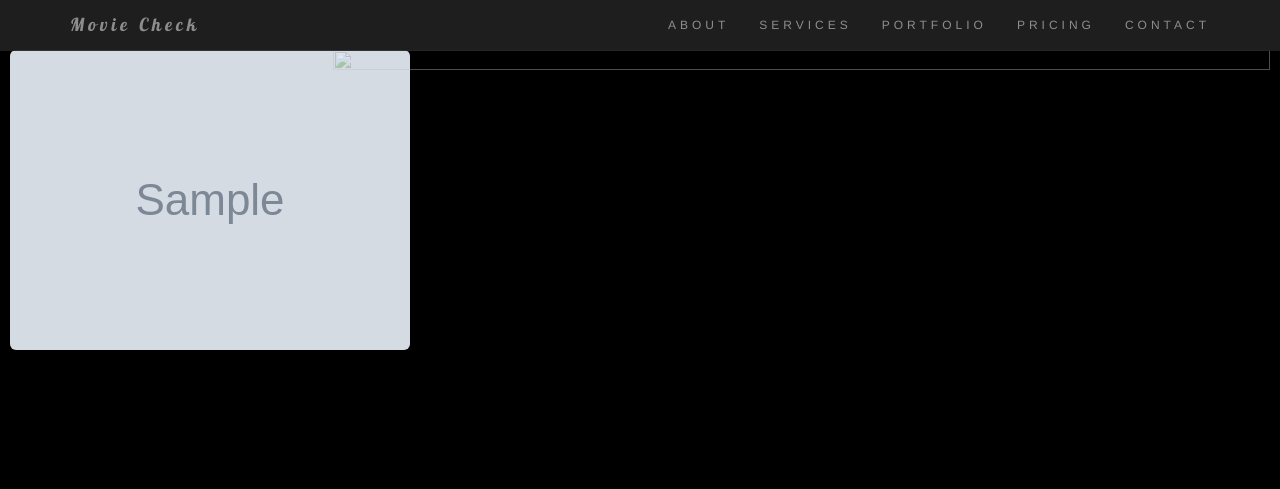
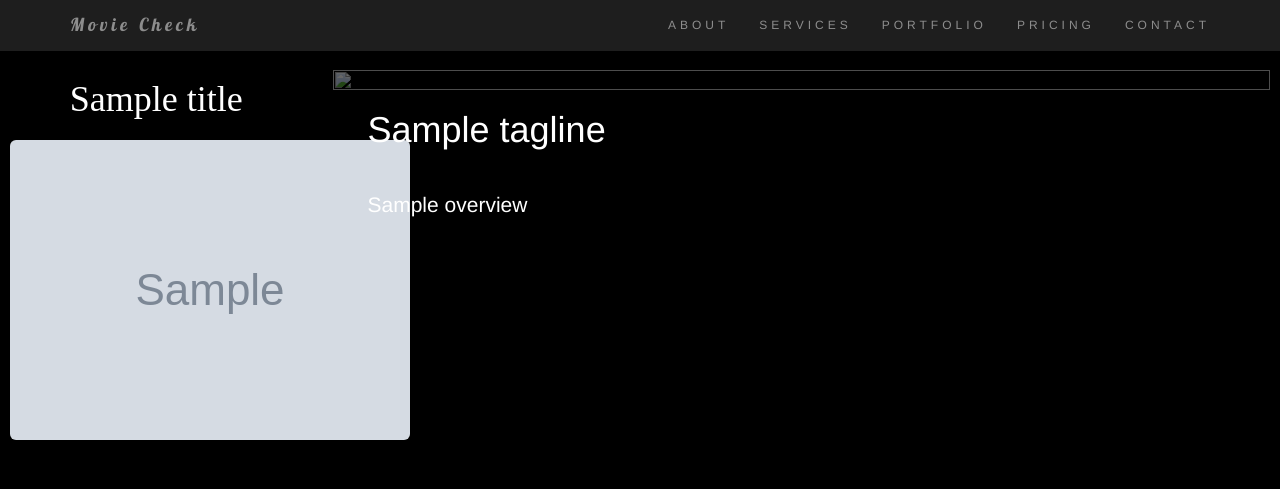
Before and after one commit to sajeeban/MovieMatch, a Django app: template MovieInfo/templates/MovieInfo/detail.html in a window 1280 px wide. Shown: the top 489 px of the page. Run offline with Django 3.2, Linux system fonts and the light colour scheme; the template is opened without the code that fills it: most values are stand-ins (such as "Sample title", 1, 10 or a date in 2020); grey boxes marked "Sample" are stand-in pictures; some libraries are stand-ins or nearby versions; some web fonts are replaced.

Commit message:
Added movie details to search (title, overview, tagline)

```diff
--- a/MovieInfo/static/MovieInfo/style.css
+++ b/MovieInfo/static/MovieInfo/style.css
@@ -67,3 +67,27 @@ header .intro-p {
     height:100%;
     border: none;
 }
+
+.tagline {
+    color: white;
+    margin: 0;
+    position: absolute;
+    top: 40px;
+    left: 50px;
+}
+
+.overview {
+    color: white;
+    margin: 0;
+    position: absolute;
+    top: 140px;
+    left: 50px;
+    right: 50px;
+    font-size: 150%;
+}
+
+.title {
+    color: white;
+    font-family: Serif;
+    padding: 10px;
+}
--- a/MovieInfo/templates/MovieInfo/detail.html
+++ b/MovieInfo/templates/MovieInfo/detail.html
@@ -1,13 +1,13 @@
 {% extends 'MovieInfo/base.html' %}
-
 {% block style%}
 <style>
-    body {
+body {
     background: black no-repeat center center fixed;
     -webkit-background-size: cover;
     -moz-background-size: cover;
     -o-background-size: cover;
     background-size: cover;
+    position: relative;
 }
 </style>
 {% endblock%}
@@ -15,10 +15,19 @@
 {% block body %}
 <div class="container-fluid container-pad">
 <div class="row">
-    <div class="col-md-3">
-    <img src="{{poster_url}}" class="img-rounded center-block">
+    <div class="col-md-3 text-center">
+        <div class="title">
+        <h1>{{title}}</h1></div>
+        <img src="{{poster_url}}" class="img-rounded center-block">
         </div>
-    <div class="col-md-9">
+    <div class="col-md-9 back">
+        <div class="tagline">
+        <h1>{{ tagline }}</h1>
+            </div>
+        <br>
+        <div class="overview">
+        <p>{{ overview }}</p>
+            </div>
         <img src="{{backdrop_url}}" class="transparent">
     </div>
     </div>
```
Also changed, not shown: MovieInfo/movie_info.py (+31 -35 lines), MovieInfo/views.py (+13 -3 lines).
